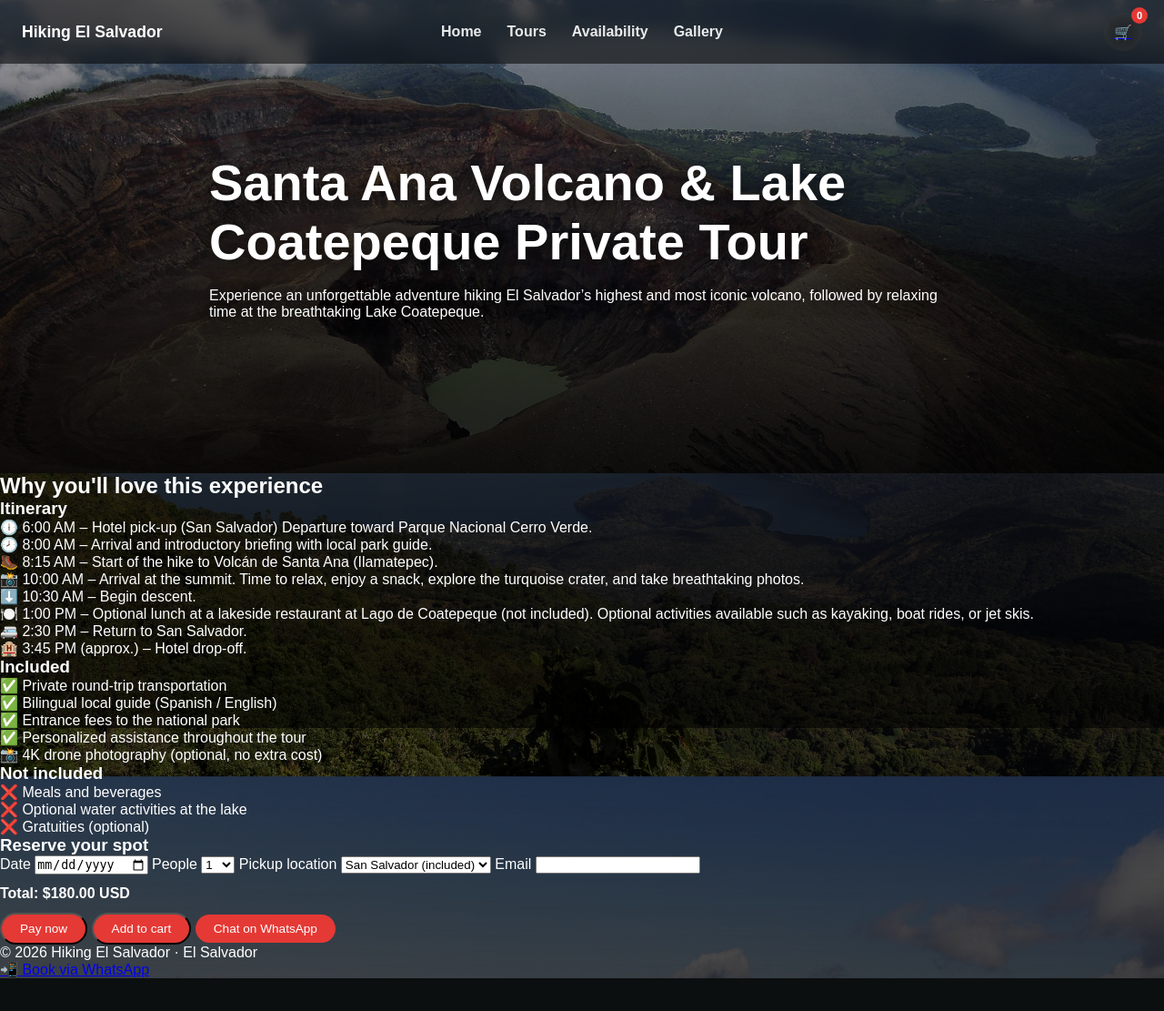
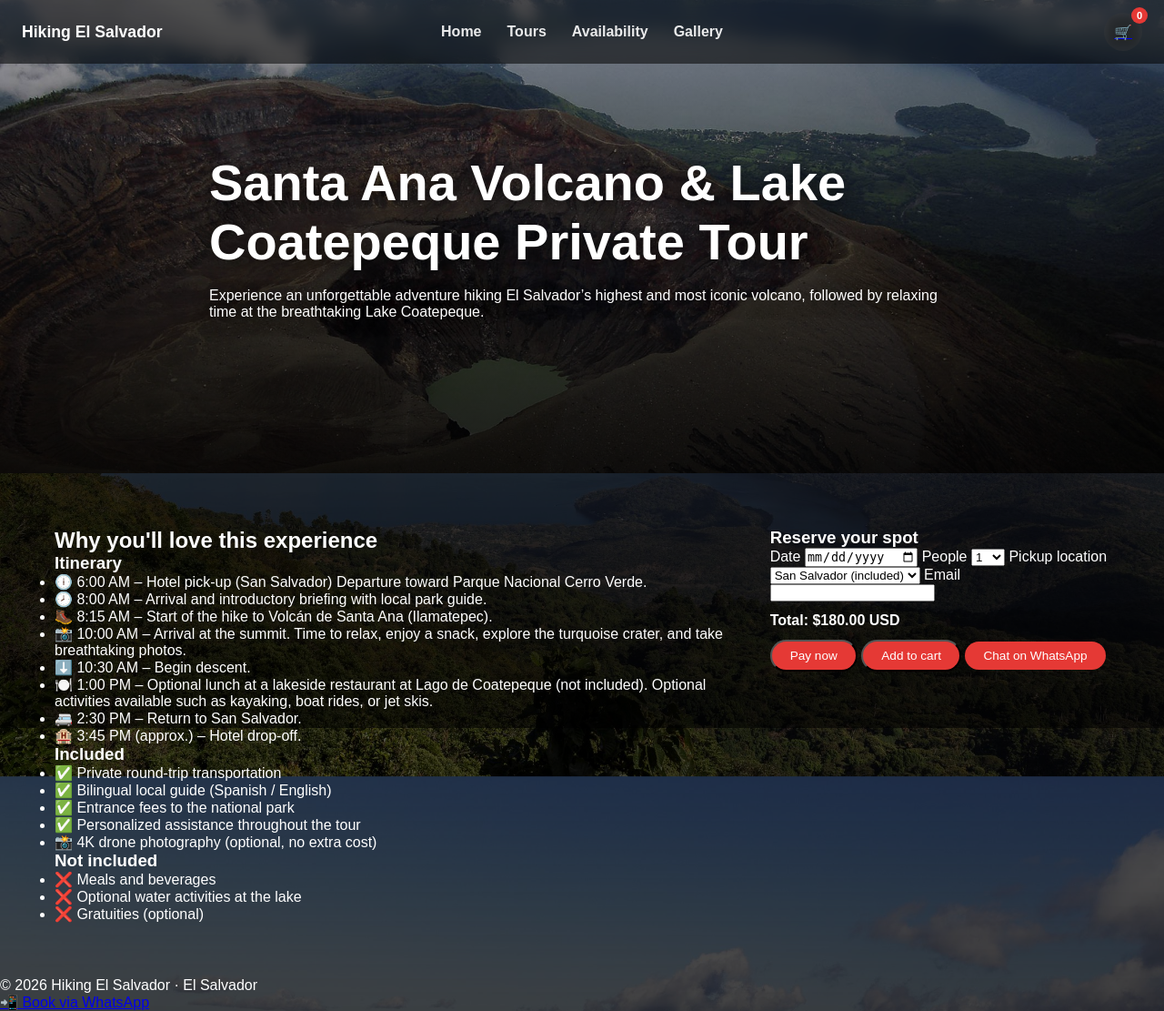
Before and after one commit to Moncada7794/listo-GitHub, a Flask app: page /tours/1 in a window 1280 px wide. Shown: the whole page at 91% size. Before the commit the page ends 1075 px from the top, so only its background shows below. Run offline with Flask 3, Linux system fonts and the light colour scheme; some libraries are stand-ins or nearby versions.

Commit message:
tour page

```diff
--- a/static/css/style.css
+++ b/static/css/style.css
@@ -388,8 +388,9 @@ body{
     }
 
     .tour-layout{
-        grid-template-columns:1fr;
-    }
+    display:grid;
+    grid-template-columns:1fr;
+	}
 
     .tour-hero{
         height:50vh;
@@ -432,3 +433,22 @@ body{
         background:rgba(255,255,255,0.1);
     }
 }
+
+/* ===== FIX TOUR DETAIL LAYOUT ===== */
+
+.tour-layout{
+    max-width:1200px;
+    margin:60px auto;
+    padding:0 20px;
+    display:grid;
+    grid-template-columns:2fr 1fr;
+    gap:40px;
+}
+
+.tour-info-card{
+    width:100%;
+}
+
+.booking-box{
+    width:100%;
+}
```
